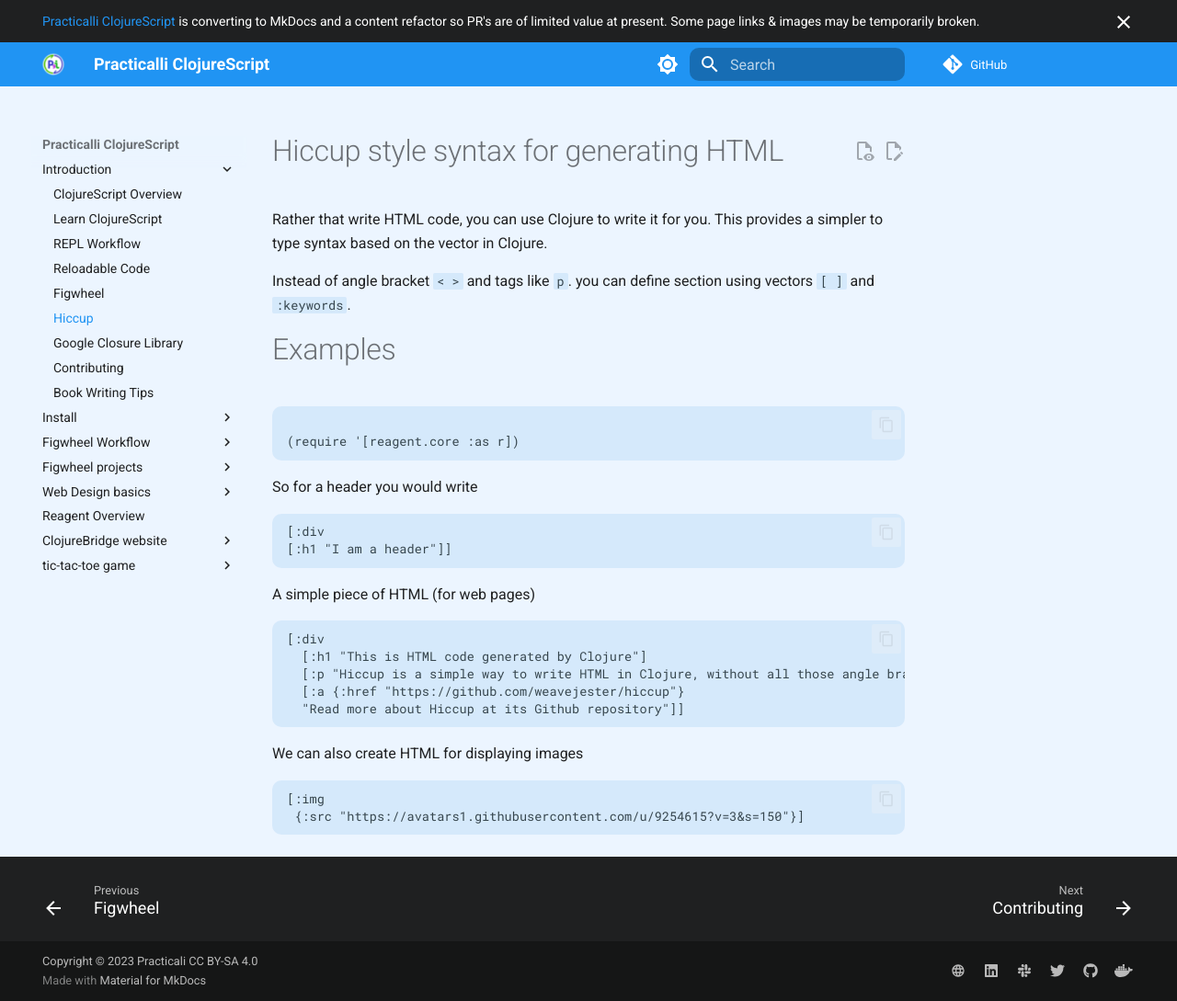
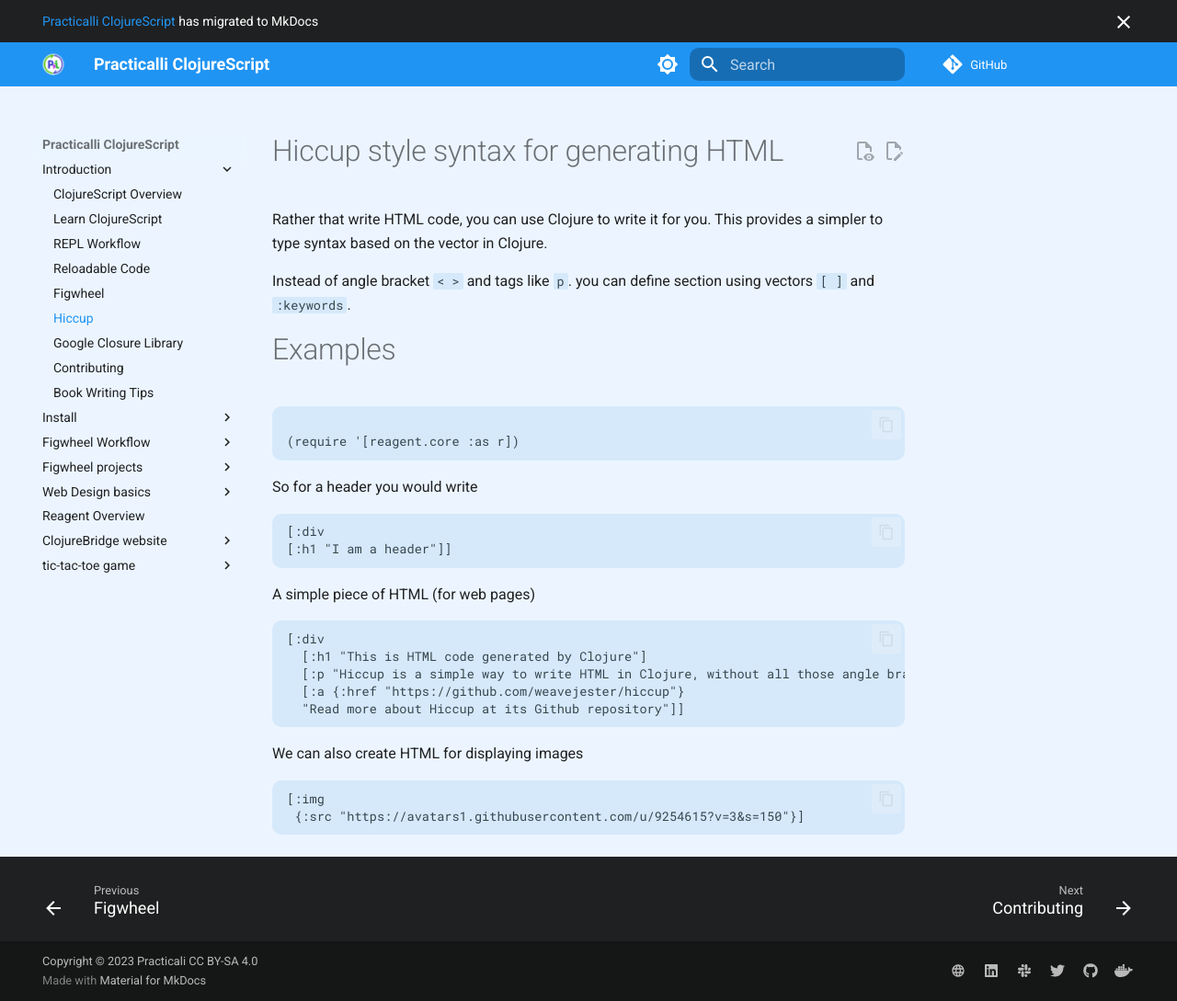
Before and after one commit to practicalli/clojurescript, an MkDocs documentation site: the page built from docs/introduction/hiccup-style-syntax.md, in a window 1280 px wide and 1089 px high. Shown: the whole window at 92% size. Built offline with MkDocs 1.6.1 and Material for MkDocs 9.7.7, drawn with Linux system fonts in a browser that asks for light colours; comment, search, counter and statistics services are not loaded.

Commit message:
mkdocs: format config files

```diff
--- a/mkdocs.yml
+++ b/mkdocs.yml
@@ -39,7 +39,6 @@
       toggle:
         icon: material/brightness-7
         name: Switch to dark mode
-
     # Palette toggle for dark mode
     - media: "(prefers-color-scheme: dark)"
       scheme: slate
--- a/overrides/404.html
+++ b/overrides/404.html
@@ -14,12 +14,11 @@
 </h3>
 
 <p>
-    Practicalli ClojureScript is actively being updated to MkDocs, using the Material theme. The update was published to the
-    live site before ready and so some links and images may not be functional.
+    Practicalli website are published using Material for MkDocs
 </p>
 
 <p>
-  Try use the Search bar at the top of the page
+    Use the Search bar at the top of the page or left navigation to find the relevant content.
 </p>
 
 <p>
--- a/overrides/main.html
+++ b/overrides/main.html
@@ -11,7 +11,6 @@
 <!-- Content -->
 {% block announce %}
 
-<a href="https://practical.li/clojurescript">Practicalli ClojureScript</a> is converting to MkDocs and a content refactor
-so PR's are of limited value at present. Some page links & images may be temporarily broken.
+<a href="https://practical.li/clojurescript">Practicalli ClojureScript</a> has migrated to MkDocs
 
 {% endblock %}
```
